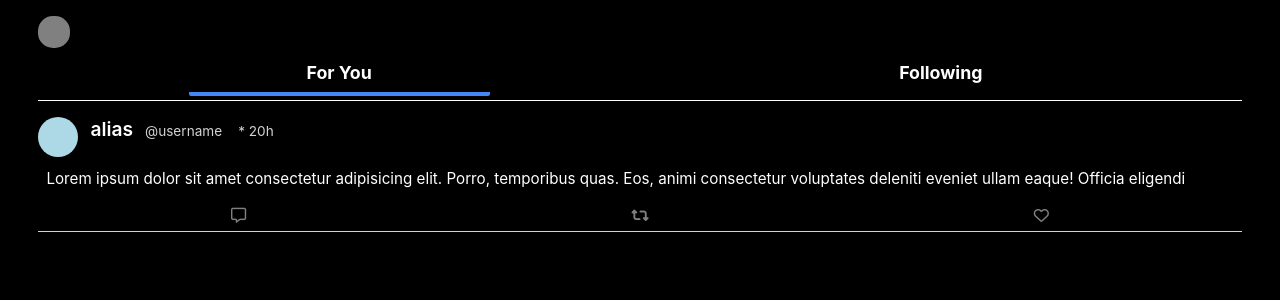
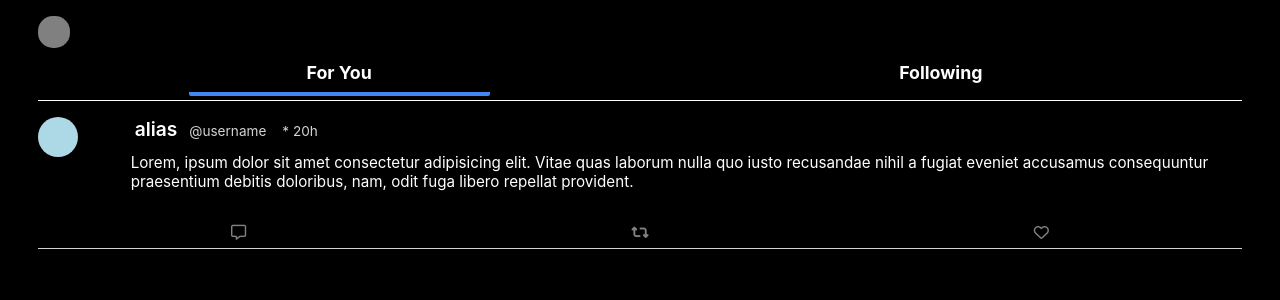
Before and after one commit to qnpham/react-twitter, a React (Create React App) app: page / in a window 1280 px wide. Shown: the top 300 px of the page. Built offline with nearby package versions, Linux system fonts and the light colour scheme.

Commit message:
made basic tweet better

```diff
--- a/src/App.css
+++ b/src/App.css
@@ -63,7 +63,7 @@ header {
   border-radius: 2px;
 }
 
-.basic-top {
+.card {
   display: flex;
 }
 
@@ -72,6 +72,8 @@ header {
   height: 2.5rem;
   background-color: lightblue;
   border-radius: 20px;
+  display: inline-block;
+  margin-bottom: 3.5rem;
 }
 
 .alias {
@@ -93,6 +95,9 @@ header {
 }
 
 .basic {
+  display: flex;
+  flex-wrap: wrap;
+  align-items: center;
   margin-top: 1rem;
   border-bottom: 1px solid lightgray;
 }
@@ -108,3 +113,11 @@ header {
   padding-top: 0.5rem;
   padding-bottom: 0.5rem;
 }
+
+.col-20 {
+  flex-basis: 7%;
+}
+
+.col-80 {
+  flex-basis: 93%;
+}
--- a/src/tweets.js
+++ b/src/tweets.js
@@ -1,20 +1,25 @@
 function Basic() {
   return (
     <div className="basic">
-      <div className="basic-top">
-        <div className="tweet-pfp"></div>
-        <div className="user">
-          <span className="alias">alias</span>
-          <span className="username">@username</span>
-          <span className="time">* 20h</span>
+      <div className="column-full card">
+        <div className="pfp-container col-20">
+          <div className="tweet-pfp"></div>
+        </div>
+        <div className="col-80">
+          <div className="user">
+            <span className="alias">alias</span>
+            <span className="username">@username</span>
+            <span className="time">* 20h</span>
+            <p className="basic-text">
+              Lorem, ipsum dolor sit amet consectetur adipisicing elit. Vitae
+              quas laborum nulla quo iusto recusandae nihil a fugiat eveniet
+              accusamus consequuntur praesentium debitis doloribus, nam, odit
+              fuga libero repellat provident.
+            </p>
+          </div>
         </div>
       </div>
-      <p className="basic-text">
-        Lorem ipsum dolor sit amet consectetur adipisicing elit. Porro,
-        temporibus quas. Eos, animi consectetur voluptates deleniti eveniet
-        ullam eaque! Officia eligendi
-      </p>
-      <div className="icons">
+      <div className="icons column-full">
         <i class="fa-regular fa-message"></i>
         <i class="fa-solid fa-retweet"></i>
         <i class="fa-regular fa-heart"></i>
```
